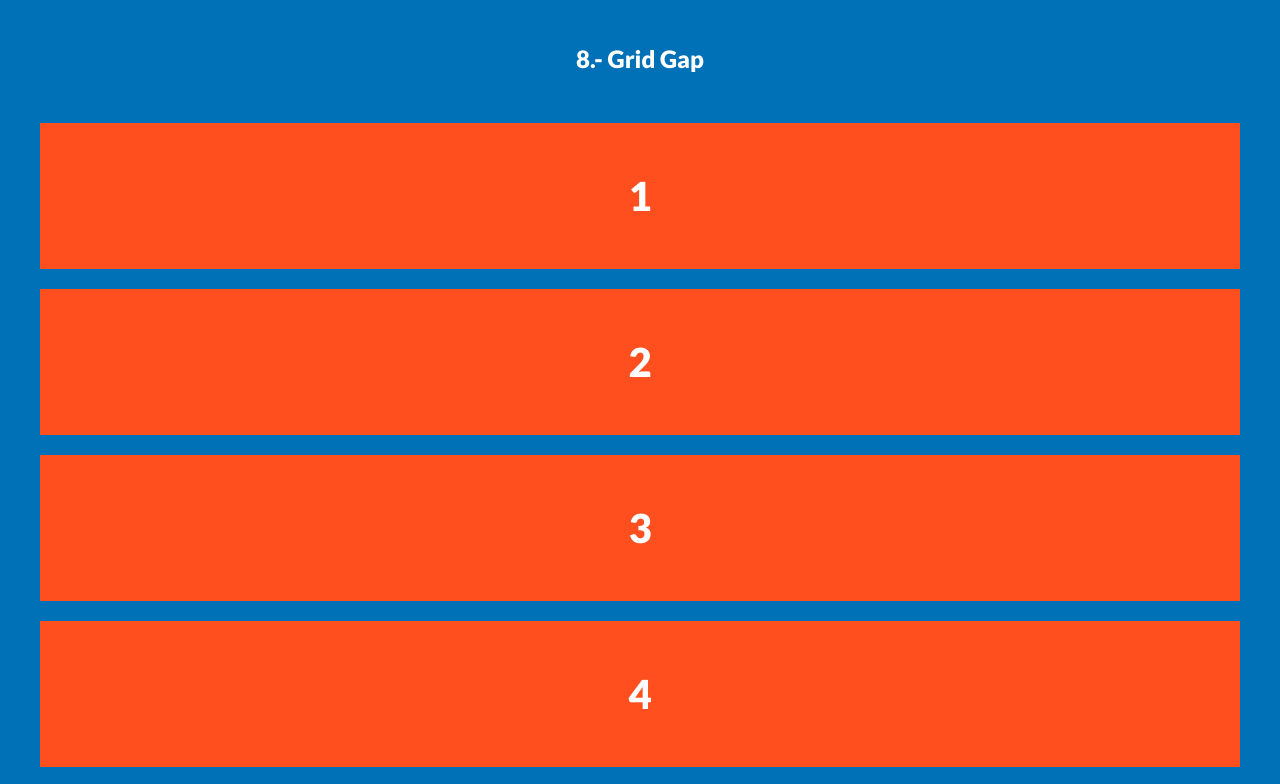
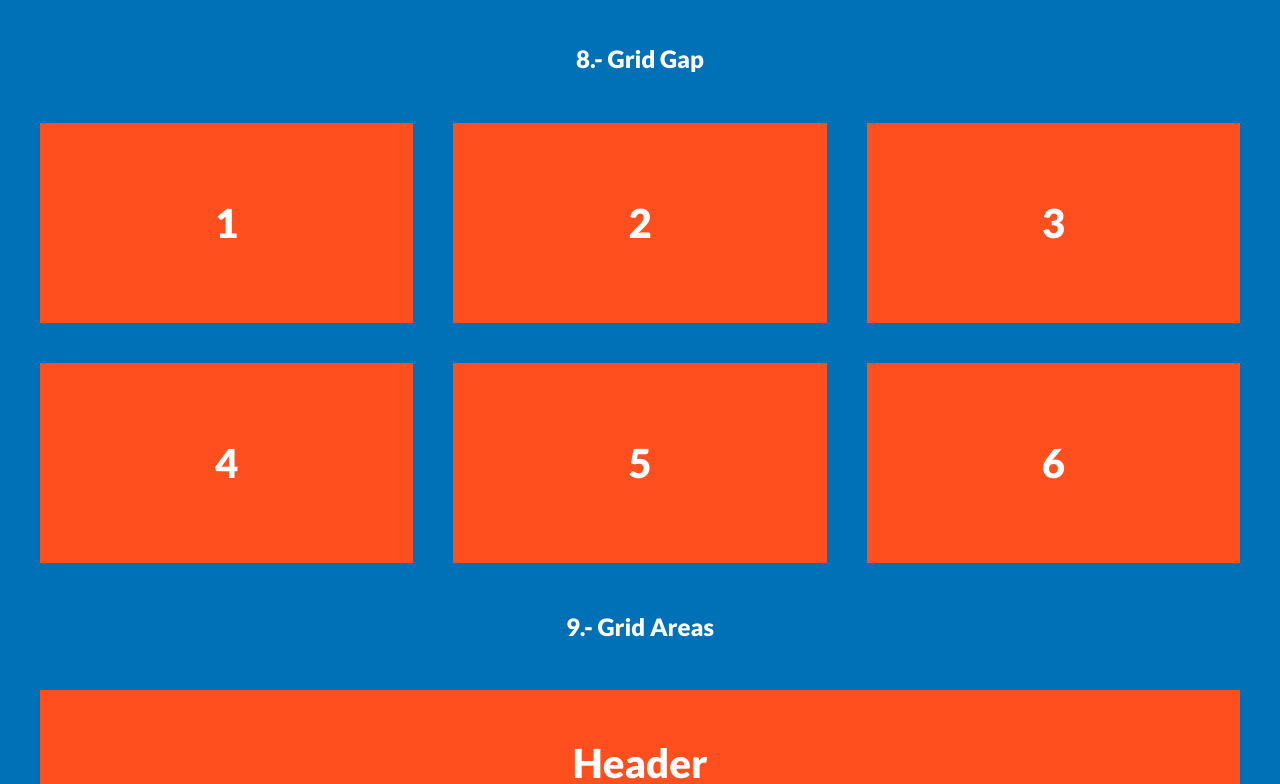
Before and after one commit to ChechiX/Grid, a plain HTML site: page index.html in a window 1280 px wide. Shown: the part 5700-6484 px from the top of the page. Drawn offline with Linux system fonts and the light colour scheme.

Commit message:
Grid Gap

```diff
--- a/css/style.css
+++ b/css/style.css
@@ -122,3 +122,14 @@ h1, h2 {
   /* grid-template-columns: 2fr repeat(2, 1fr); */
   grid: repeat(2, 50rem) / repeat(3, 1fr);
 }
+
+/* 08 */
+
+.grid-8 {
+  display: grid;
+  grid: repeat(2, 20rem) / repeat(3, 1fr);
+  gap: 4rem; /* Row y Column */
+}
+.grid-8 .box {
+  margin: 0;
+}
```
